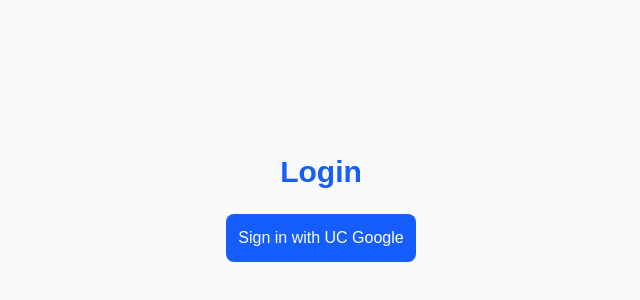
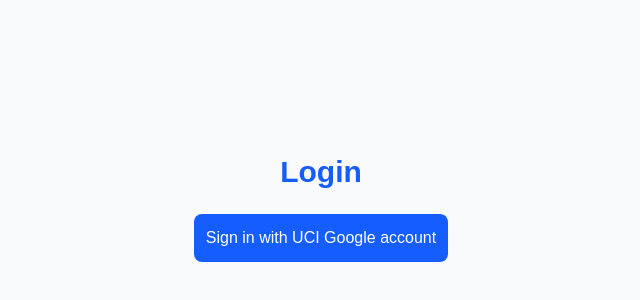
Before and after one commit to charlizecodes/studysync, a Next.js app: page /login in a window 1280 px wide. Shown: the part 192-492 px from the top of the page, without its empty margins (319-959 px from the left). Built offline with nearby package versions, Linux system fonts and the light colour scheme; no server answers.

Commit message:
grammar correction

```diff
--- a/app/login/page.tsx
+++ b/app/login/page.tsx
@@ -34,7 +34,7 @@
         onClick={handleGoogleLogin}
         className="p-3 bg-blue-600 text-white rounded-lg hover:bg-blue-700"
       >
-        Sign in with UC Google
+        Sign in with UCI Google account
       </button>
     </div>
   );
```
